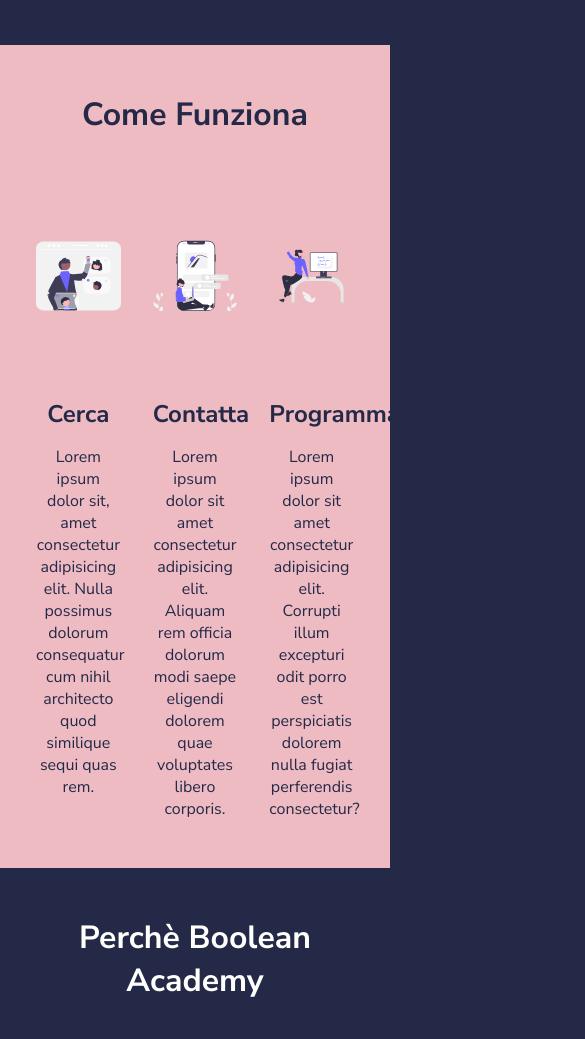
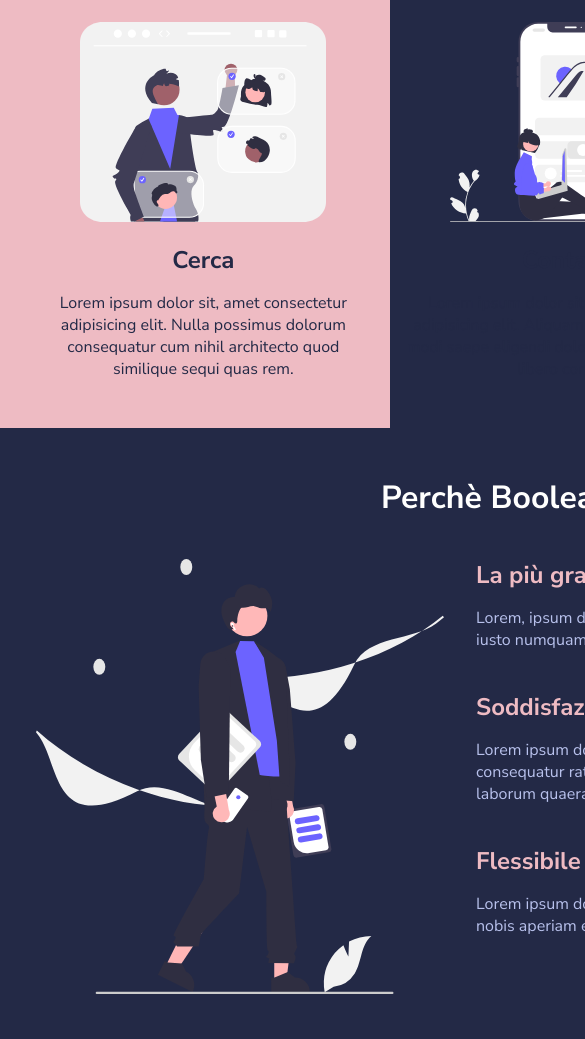
Before and after one commit to Michael-Bombini/html-css-resp-wannabe, a plain HTML site: page index.html in a window 390 px wide. Shown: the part 704-1743 px from the top of the page, 585 px wide, since content can reach past the window. Drawn offline with Linux system fonts and the light colour scheme.

Commit message:
Modifica steps container

```diff
--- a/css/responsive.css
+++ b/css/responsive.css
@@ -1,8 +1,9 @@
 /* tablet : 768px  */
 
 @media screen and (max-width : 768px) {
-    .container {
-        width: 100%;
+  .steps.text-center .container {
+        min-width: 768px;
+
     }
 
 
```
